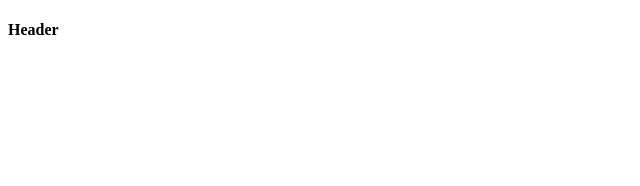
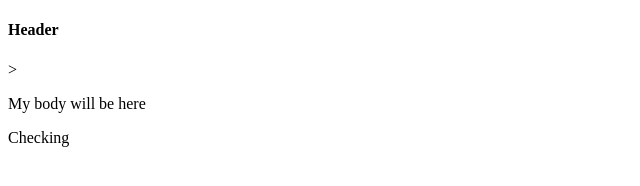
Before and after one commit to jachvictor/BasicHtml, a plain HTML site: page index.html in a window 1280 px wide. Shown: the whole page, without its empty margins (0-640 px from the left). Drawn offline with Linux system fonts and the light colour scheme.

Commit message:
modiied index

```diff
--- a/index.html
+++ b/index.html
@@ -11,6 +11,11 @@
 			<h4>Header</h4>
 		</div>
 
+		<div>>
+			<p>My body will be here</p>
+			<p>Checking</p>
+		</div>
+
 
 	</body>
 </html>
```
